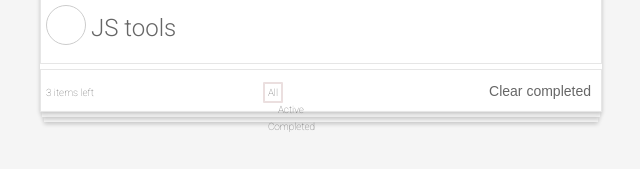
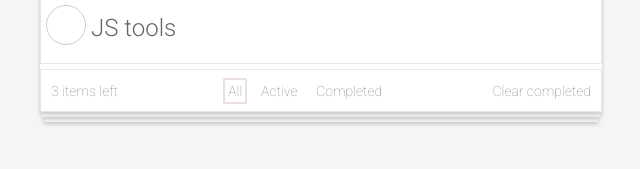
Before and after one commit to ok-technopolis-autumn-2022/Emelyanov_Pavel, a plain HTML site: page index.html in a window 1280 px wide. Shown: the part 405-574 px from the top of the page, without its empty margins (319-959 px from the left). Drawn offline with Linux system fonts and the light colour scheme.

Commit message:
fixing items-count and fonts

```diff
--- a/css/styles.css
+++ b/css/styles.css
@@ -235,13 +235,23 @@ h1 {
   flex-direction: row;
   flex-wrap: nowrap;
   height: 100%;
+
+.footer__amount-size {
+  display: flex;
+  flex-direction: row;
+  flex-wrap: nowrap;
+  height: 100%;
+  width: 160px;
+  justify-content: space-between;
 }
 
 .footer__items-counter {
   display: flex;
   justify-content: center;
-  font-size: 10px;
-  margin: 0 0 0 5px;
+  font-size: 14px;
+  margin: 0 0 0 10px;
+  font-family: "Roboto", sans-serif;
+  color: #888888;
 }
 
 .footer__switcher-of-amount-of-items {
@@ -249,11 +259,7 @@ h1 {
   flex-direction: row;
   flex-wrap: nowrap;
   justify-content: space-between;
-  font-size: 10px;
-}
-
-.footer__switcher-of-amount-of-items:nth-child(2n) {
-  margin: 0 10px 0 10px;
+  font-size: 14px;
 }
 
 .footer__radio-button {
@@ -278,14 +284,18 @@ h1 {
   border-radius: 5%;
   cursor: pointer;
   padding: 3px;
+  font-family: "Roboto", sans-serif;
   display: inline-block;
+  color: #888888;
 }
 
 .footer__btn-clear {
-  color: #666666;
+  color: #888888;
   font-size: 14px;
   border: none;
   background: none;
   cursor: pointer;
+  font-family: "Roboto", sans-serif;
+  font-weight: 100;
   margin: 0 10px 0 0;
 }
```
